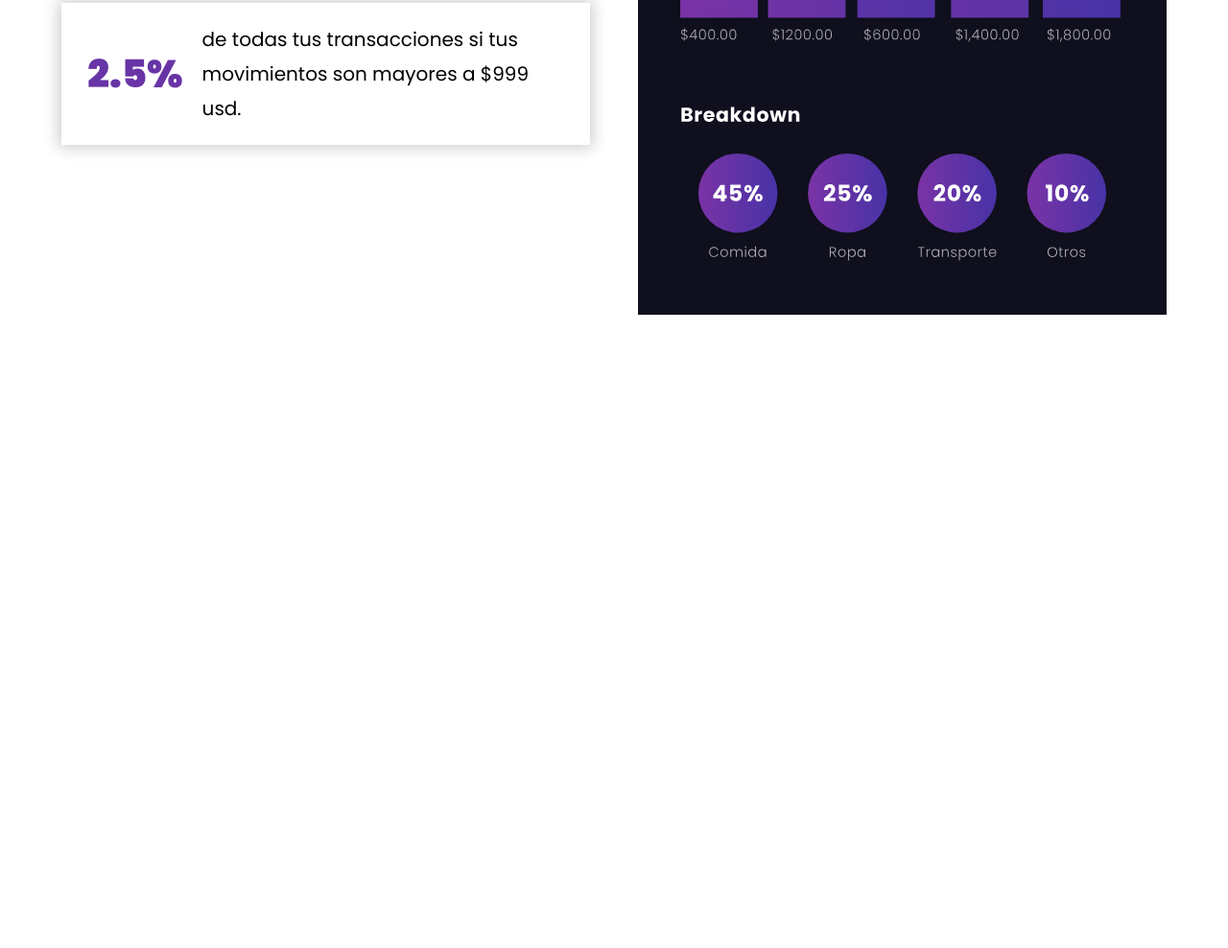
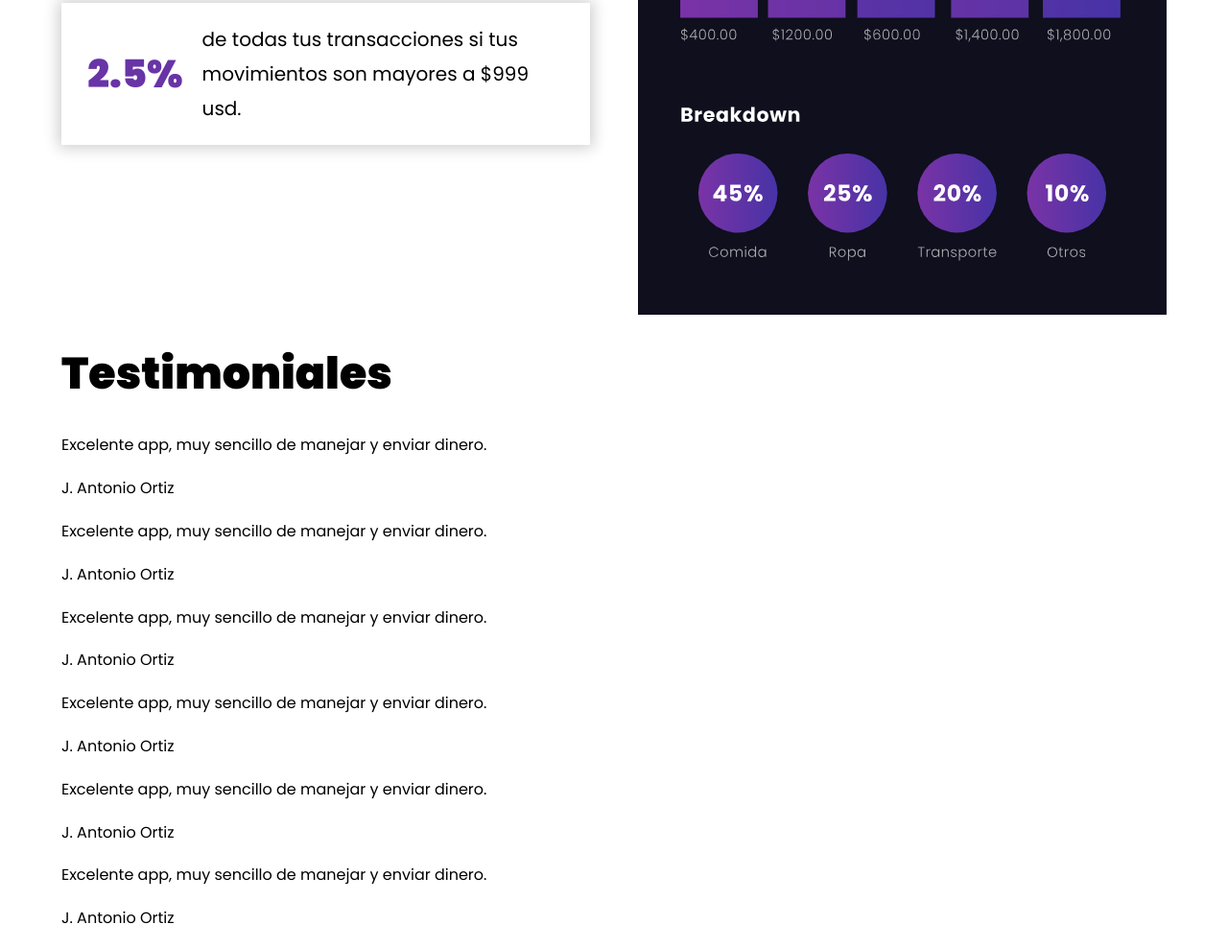
Before and after one commit to Antonioog/nucleus, a plain HTML site: page index.html in a window 1280 px wide. Shown: the part 3716-4704 px from the top of the page at 96% size. Before the commit the page ends 4044 px from the top, so only its background shows below. Drawn offline with Linux system fonts and the light colour scheme.

Commit message:
Se agrega el html de testimoniales

```diff
--- a/index.html
+++ b/index.html
@@ -152,5 +152,54 @@
         </div>
       </div>
     </section>
+
+    <section class="testimoniales">
+      <div class="testimoniales__contenedor">
+        <h2 class="testimoniales__heading">Testimoniales</h2>
+        <div class="testimoniales__grid">
+          <div class="testimonial">
+            <p class="testimonial__texto">
+              Excelente app, muy sencillo de manejar y enviar dinero.
+            </p>
+            <p class="testimonial__autor">J. Antonio Ortiz</p>
+          </div>
+
+          <div class="testimonial">
+            <p class="testimonial__texto">
+              Excelente app, muy sencillo de manejar y enviar dinero.
+            </p>
+            <p class="testimonial__autor">J. Antonio Ortiz</p>
+          </div>
+
+          <div class="testimonial">
+            <p class="testimonial__texto">
+              Excelente app, muy sencillo de manejar y enviar dinero.
+            </p>
+            <p class="testimonial__autor">J. Antonio Ortiz</p>
+          </div>
+
+          <div class="testimonial">
+            <p class="testimonial__texto">
+              Excelente app, muy sencillo de manejar y enviar dinero.
+            </p>
+            <p class="testimonial__autor">J. Antonio Ortiz</p>
+          </div>
+
+          <div class="testimonial">
+            <p class="testimonial__texto">
+              Excelente app, muy sencillo de manejar y enviar dinero.
+            </p>
+            <p class="testimonial__autor">J. Antonio Ortiz</p>
+          </div>
+
+          <div class="testimonial">
+            <p class="testimonial__texto">
+              Excelente app, muy sencillo de manejar y enviar dinero.
+            </p>
+            <p class="testimonial__autor">J. Antonio Ortiz</p>
+          </div>
+        </div>
+      </div>
+    </section>
   </body>
 </html>
```
